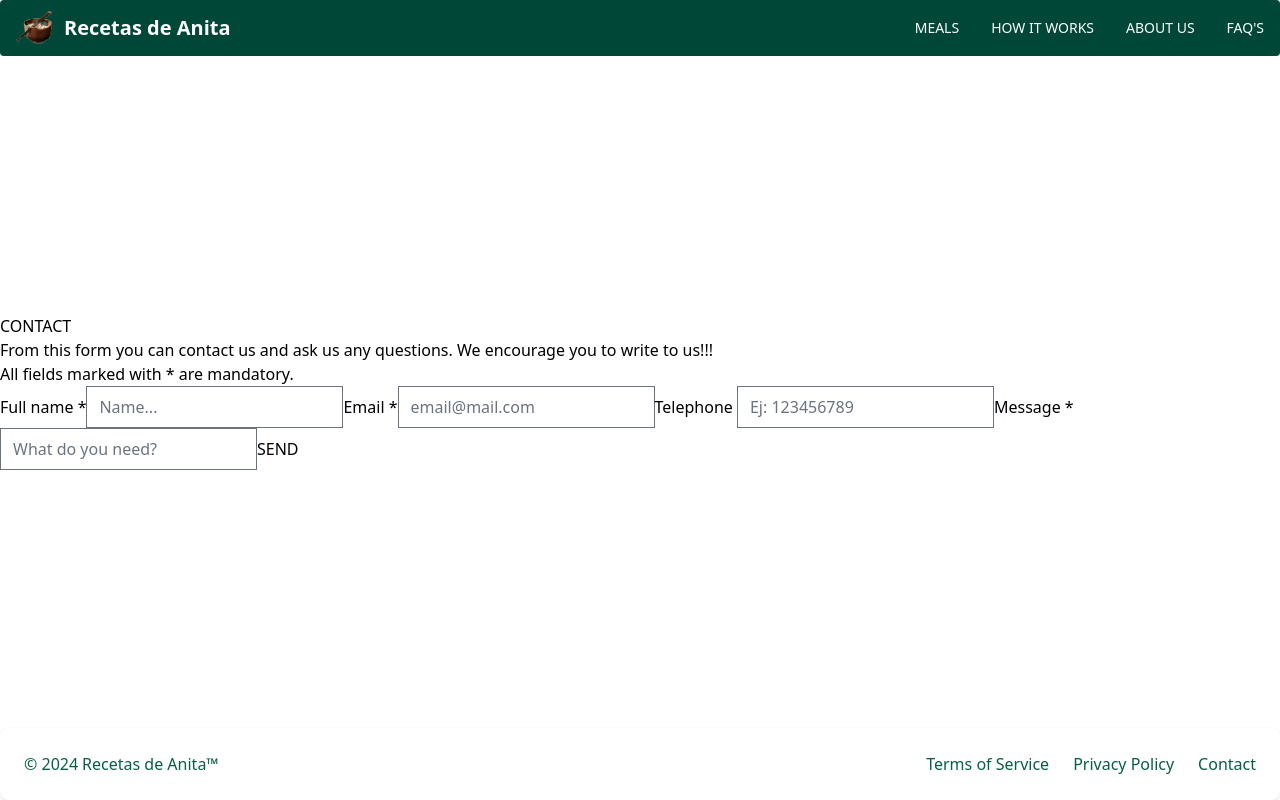
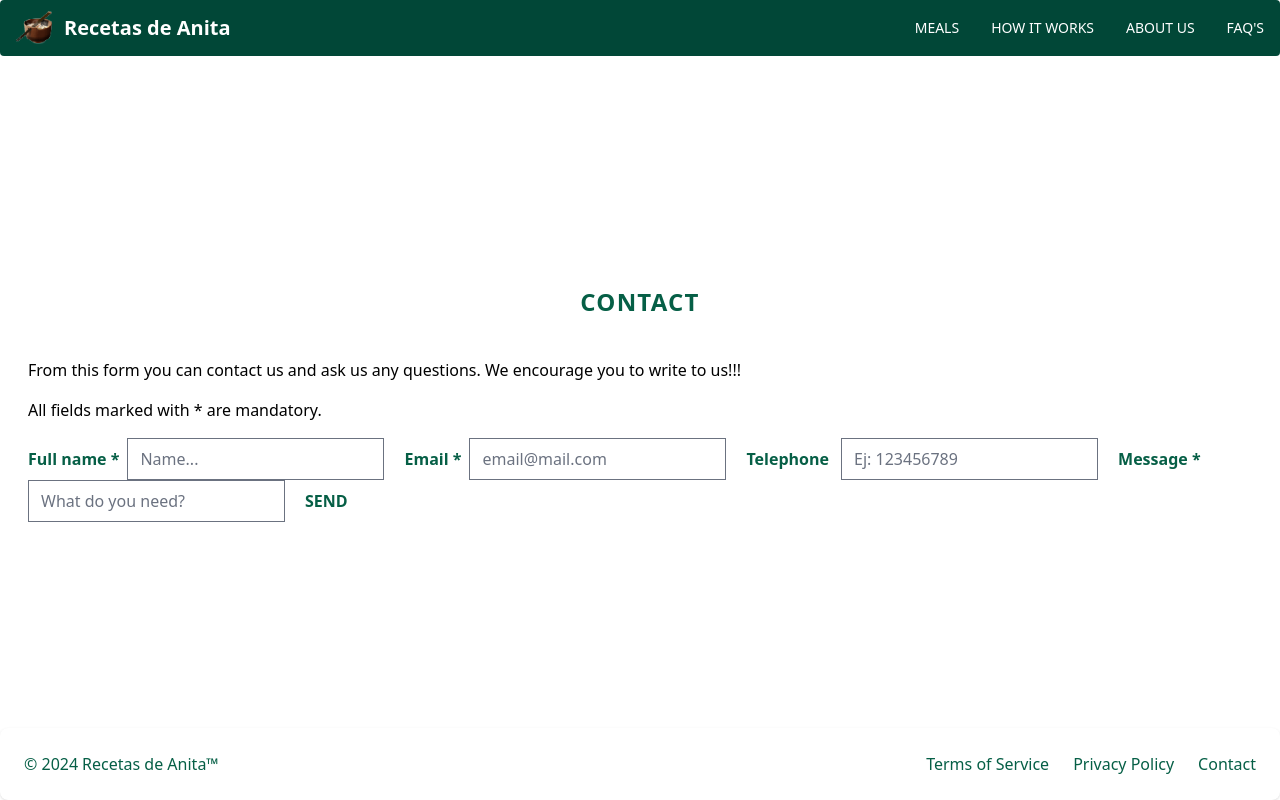
Before and after one commit to Nanakuh/mealmarket, a React (Vite) app: page /contact in a window 1280 px wide. Built offline with nearby package versions, Linux system fonts and the light colour scheme.

Commit message:
Update form

```diff
--- a/src/routes/contact.jsx
+++ b/src/routes/contact.jsx
@@ -1,30 +1,30 @@
 function Contact() {
   return <div><section className="info">
 
-  <h2 className="title-contact">CONTACT</h2>
+  <h2 className="text-emerald-800 font-black tracking-wider text-2xl flex justify-center my-10"  >CONTACT</h2>
   <article>
-      <p className="description-contact">From this form you can contact us and ask us any questions.
+      <p className="ml-7 mb-4">From this form you can contact us and ask us any questions.
           We encourage you to write to us!!!</p>
-      <p className="required">
+      <p className="ml-7 mb-4">
       All fields marked with <span className="asterisc">*</span> are mandatory.
       </p>
   </article>
 </section>
-<section className="htmlForm">
+<section className="ml-7 mb-4">
   <htmlForm className="htmlFormulary" action="https://htmlFormspree.io/f/xoqozyjz" method="post">
-      <label className="field" htmlFor="name">Full name<span className="asterisc"> *</span></label>
+      <label className="text-emerald-800 font-black mr-2" htmlFor="name">Full name<span className="asterisc"> *</span></label>
       <input className="input" type="text" id="name" name="complete name" placeholder="Name..."
           title="Escribe tu nombre y apellidos" />
-      <label className="field" htmlFor="email">Email<span className="asterisc"> *</span></label>
+      <label className="text-emerald-800 font-black ml-5 mr-2" htmlFor="email">Email<span className="asterisc"> *</span></label>
       <input className="input" type="email" id="email" name="email" placeholder="email@mail.com"
           title="Escribe tu email de contacto" />
-      <label className="field" htmlFor="phone">Telephone </label>
+      <label className="text-emerald-800 font-black ml-5 mr-2" htmlFor="phone">Telephone </label>
       <input className="input" type="tel" id="phone" name="telephone" placeholder="Ej: 123456789"
           title="Escribe tu teléfono" />
-      <label className="field" htmlFor="notes">Message <span className="asterisc"> *</span></label>
+      <label className="text-emerald-800 font-black ml-5 mr-2" htmlFor="notes">Message <span className="asterisc"> *</span></label>
       <input className="input--text" type="text" id="notes" name="comments" placeholder="What do you need?"
           title="Escribe tu petición" />
-      <input className="submit" type="submit" value="SEND" />
+      <input className="text-emerald-800 font-black ml-5 mr-2" type="submit" value="SEND" />
   </htmlForm>
 </section></div>;
 }
```
